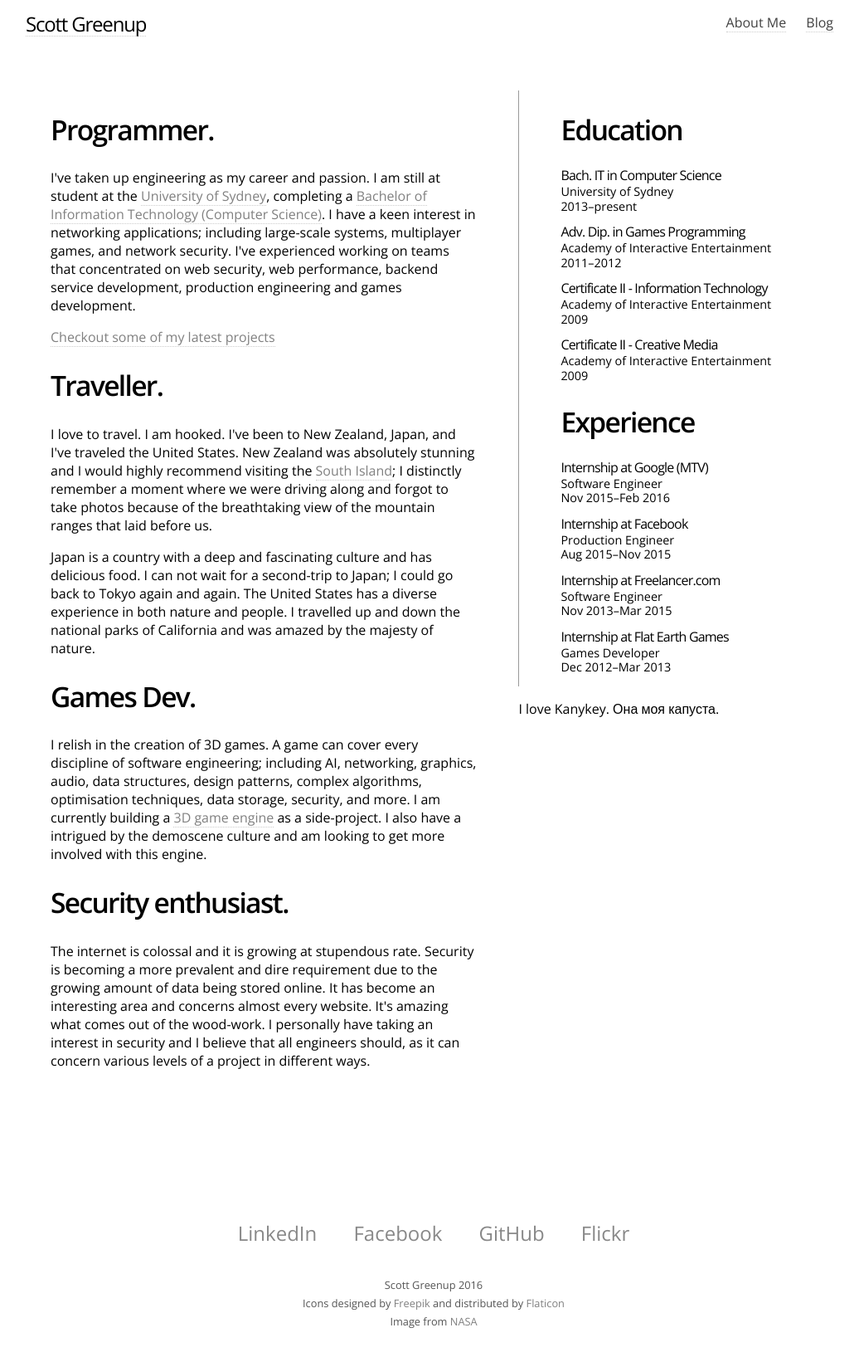
After one commit to scottgreenup/website, a Django app: page /about/ in a window 1280 px wide. The commit adds this page. Shown: the whole page at 83% size, without its empty margins (117-1153 px from the left). Run offline with Django 3.2, Linux system fonts and the light colour scheme.

Commit message:
add about page

```diff
--- /dev/null
+++ b/django-app/pages/templates/about.html
@@ -0,0 +1,58 @@
+
+{% extends "base.html" %}
+
+    {% block content %}
+    <div class="content" id="aboutme">
+      <section id="about">
+        <h2>Programmer.</h2>
+        <p>I've taken up engineering as my career and passion. I am still at student at the <a href="http://sydney.edu.au/">University of Sydney</a>, completing a <a href="http://sydney.edu.au/courses/bachelor-of-information-technology">Bachelor of Information Technology (Computer Science)</a>. I have a keen interest in networking applications; including large-scale systems, multiplayer games, and network security. I've experienced working on teams that concentrated on web security, web performance, backend service development, production engineering and games development.</p>
+        <p><a href="http://github.com/scottgreenup">Checkout some of my latest projects</a></p>
+
+        <h2>Traveller.</h2>
+        <p>I love to travel. I am hooked. I've been to New Zealand, Japan, and I've traveled the United States. New Zealand was absolutely stunning and I would highly recommend visiting the <a href="https://goo.gl/maps/Kh4LVRZ5FJU2">South Island</a>; I distinctly remember a moment where we were driving along and forgot to take photos because of the breathtaking view of the mountain ranges that laid before us.</p>
+        <p>Japan is a country with a deep and fascinating culture and has delicious food. I can not wait for a second-trip to Japan; I could go back to Tokyo again and again. The United States has a diverse experience in both nature and people. I travelled up and down the national parks of California and was amazed by the majesty of nature.</p>
+
+        <h2>Games Dev.</h2>
+        <p>I relish in the creation of 3D games. A game can cover every discipline of software engineering; including AI, networking, graphics, audio, data structures, design patterns, complex algorithms, optimisation techniques, data storage, security, and more. I am currently building a <a href="https://github.com/scottgreenup/ProjectImperial">3D game engine</a> as a side-project. I also have a intrigued by the demoscene culture and am looking to get more involved with this engine.</p>
+
+        <h2>Security enthusiast.</h2>
+        <p>The internet is colossal and it is growing at stupendous rate. Security is becoming a more prevalent and dire requirement due to the growing amount of data being stored online. It has become an interesting area and concerns almost every website. It's amazing what comes out of the wood-work. I personally have taking an interest in security and I believe that all engineers should, as it can concern various levels of a project in different ways.</p>
+      </section>
+
+      <aside id="certs">
+        <h2>Education</h2>
+        <h4>Bach. IT in Computer Science</h4>
+        <p>University of Sydney<br />
+        2013&ndash;present</p>
+
+        <h4>Adv. Dip. in Games Programming</h4>
+        <p>Academy of Interactive Entertainment<br />
+        2011&ndash;2012</p>
+
+        <h4>Certificate II - Information Technology</h4>
+        <p>Academy of Interactive Entertainment<br />
+        2009</p>
+
+        <h4>Certificate II - Creative Media</h4>
+        <p>Academy of Interactive Entertainment<br />
+        2009</p>
+
+        <h2>Experience</h2>
+        <h4>Internship at Google (MTV)</h4>
+        <p>Software Engineer<br />
+        Nov 2015&ndash;Feb 2016</p>
+
+        <h4>Internship at Facebook</h4>
+        <p>Production Engineer<br />
+        Aug 2015&ndash;Nov 2015</p>
+
+        <h4>Internship at Freelancer.com</h4>
+        <p>Software Engineer<br />
+        Nov 2013&ndash;Mar 2015</p>
+
+        <h4>Internship at Flat Earth Games</h4>
+        <p>Games Developer<br />
+        Dec 2012&ndash;Mar 2013</p>
+      </aside>
+    </div>
+    {% endblock %}
--- a/django-app/pages/templates/base.html
+++ b/django-app/pages/templates/base.html
@@ -4,8 +4,8 @@
     <title>Scott Greenup</title>
 
     <link rel="stylesheet" href="/static/css/index.css">
-    <link rel="stylesheet" href="/static/css/intro.css">
     <link rel="stylesheet" href="/static/css/header-normal.css">
+    <link rel="stylesheet" href="/static/css/about.css">
 
     <link href="https://fonts.googleapis.com/css?family=Open+Sans:300,400,600,700,800" rel="stylesheet">
   </head>
--- a/django-app/pages/urls.py
+++ b/django-app/pages/urls.py
@@ -4,4 +4,5 @@
 
 urlpatterns = [
     url(r'^$', TemplateView.as_view(template_name='index.html')),
+    url(r'^about/$', TemplateView.as_view(template_name='about.html')),
 ]
```
Also changed, not shown: django-app/pages/templates/index.html (+29 -7 lines).
